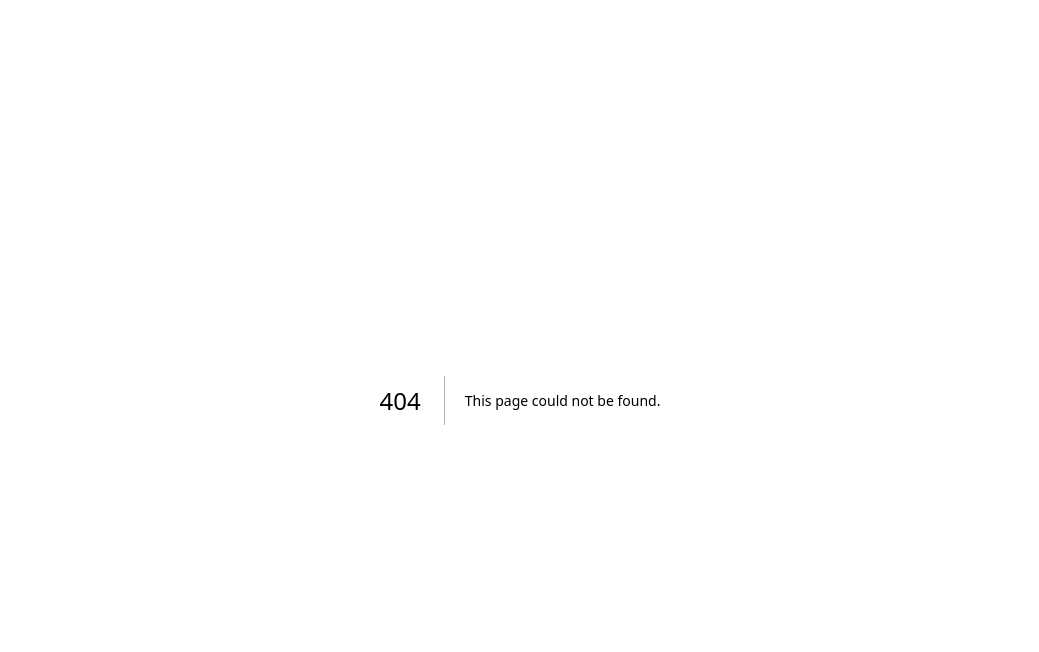
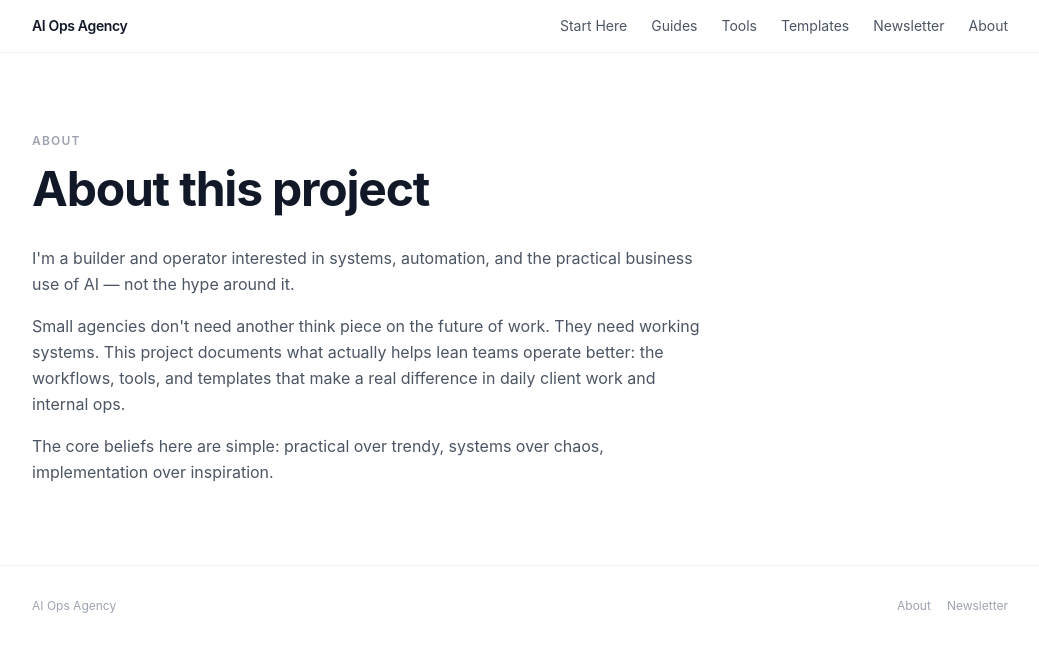
Before and after one commit to veramey/my-website, a Next.js app: page /about in a window 1280 px wide. Before the commit this address had no page. Shown: the top 652 px of the page, without its empty margins (120-1159 px from the left). Built offline with nearby package versions, Linux system fonts and the light colour scheme.

Commit message:
feat: implement issue #93
Implemented by AI Teammate via Claude Code.
Closes #93

```diff
--- /dev/null
+++ b/src/pages/about.tsx
@@ -0,0 +1,54 @@
+import Head from 'next/head'
+import Link from 'next/link'
+import Nav from '@/components/Nav'
+
+export default function About() {
+  return (
+    <>
+      <Head>
+        <title>About — AI Ops for Small Agencies</title>
+        <meta name="description" content="Learn about AI Ops Agency — a practical resource for small agencies who want real AI systems, not hype. Built for lean teams focused on implementation." />
+        <meta name="viewport" content="width=device-width, initial-scale=1" />
+        <meta property="og:title" content="About — AI Ops for Small Agencies" />
+        <meta property="og:description" content="Learn about AI Ops Agency — a practical resource for small agencies who want real AI systems, not hype. Built for lean teams focused on implementation." />
+        <meta property="og:url" content="https://www.aiopagency.com/about" />
+        <link rel="canonical" href="https://www.aiopagency.com/about" />
+      </Head>
+
+      <Nav />
+
+      <main>
+        {/* Hero */}
+        <section className="max-w-5xl mx-auto px-6 py-20">
+          <div className="max-w-2xl">
+            <p className="text-xs font-semibold text-gray-400 uppercase tracking-widest mb-4">About</p>
+            <h1 className="text-4xl md:text-5xl font-bold text-gray-900 leading-tight tracking-tight">
+              About this project
+            </h1>
+            <div className="mt-8 space-y-4 text-base text-gray-600 leading-relaxed">
+              <p>
+                I&apos;m a builder and operator interested in systems, automation, and the practical business use of AI — not the hype around it.
+              </p>
+              <p>
+                Small agencies don&apos;t need another think piece on the future of work. They need working systems. This project documents what actually helps lean teams operate better: the workflows, tools, and templates that make a real difference in daily client work and internal ops.
+              </p>
+              <p>
+                The core beliefs here are simple: practical over trendy, systems over chaos, implementation over inspiration.
+              </p>
+            </div>
+          </div>
+        </section>
+      </main>
+
+      <footer className="border-t border-gray-100">
+        <div className="max-w-5xl mx-auto px-6 py-8 flex items-center justify-between text-xs text-gray-400">
+          <span>AI Ops Agency</span>
+          <div className="flex gap-4">
+            <Link href="/about" className="hover:text-gray-600 transition-colors">About</Link>
+            <Link href="/newsletter" className="hover:text-gray-600 transition-colors">Newsletter</Link>
+          </div>
+        </div>
+      </footer>
+    </>
+  )
+}
```
Also changed, not shown: 1 other file (tests, documents, lock files or other folders).
